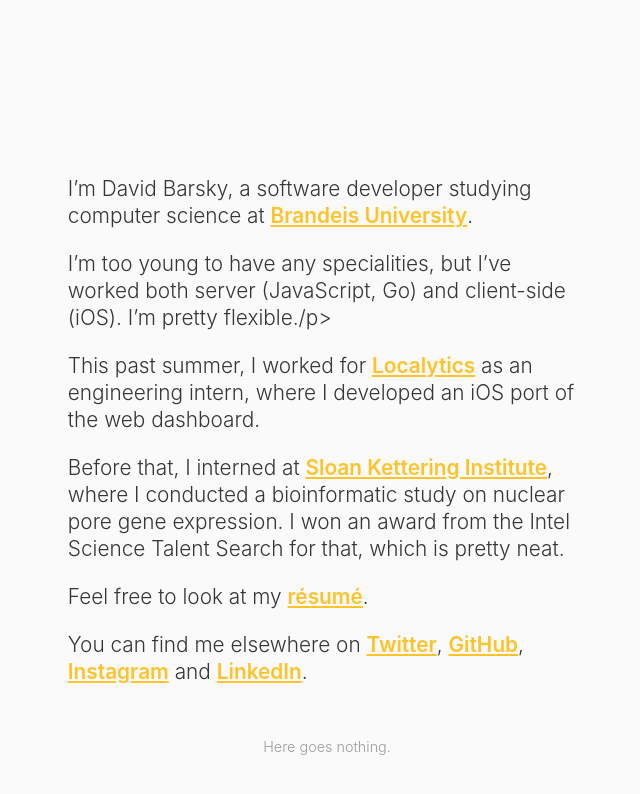
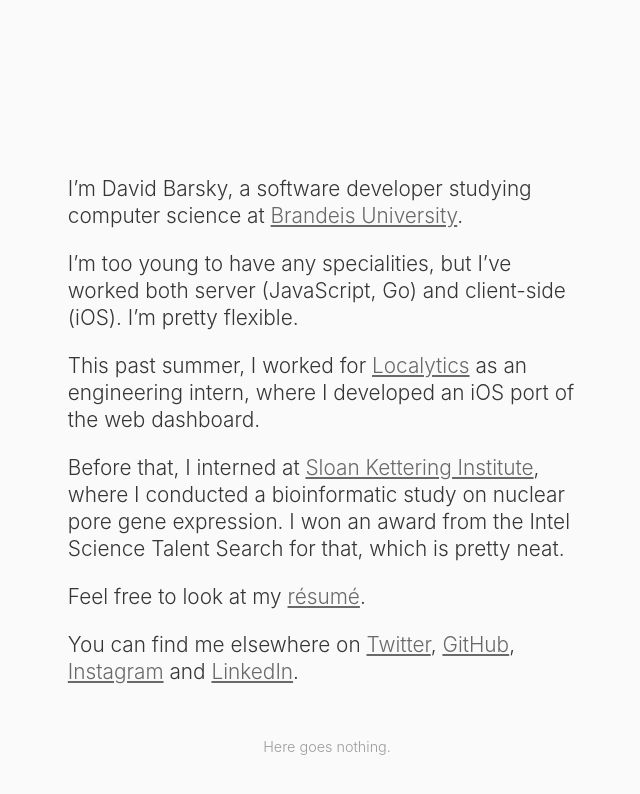
Before and after one commit to davidbarsky/davidbarsky.github.io, a Jekyll site: the page built from index.html, in a window 1280 px wide. Shown: the top 794 px of the page, without its empty margins (313-953 px from the left). Built offline with Jekyll 4.4.1, drawn with Linux system fonts in a browser that asks for light colours.

Commit message:
fixed typo, back to gray

```diff
--- a/css/main.scss
+++ b/css/main.scss
@@ -8,7 +8,7 @@
 // colors
 $background-color: #fafafa;
 $text-color: #363636;
-$link-color: #fdc328;
+$link-color: lighten($text-color, 20);
 
 // base style
 
@@ -30,7 +30,6 @@
 
 a, a:visited {
   color: $link-color;
-  font-weight: 600;
 }
 
 .container {
@@ -47,10 +46,6 @@
   font-size: 0.9rem;
   line-height: 0.8;
   text-align: center;
-
-  a, a:visited {
-    color: lighten($text-color, 40);
-  }
 }
 
 @media (max-width: 375px) {
--- a/index.html
+++ b/index.html
@@ -5,7 +5,7 @@
 <article>
   <p>I’m David Barsky, a software developer studying computer science at <a href="https://brandeis.edu">Brandeis University</a>.</p>
 
-  <p>I’m too young to have any specialities, but I’ve worked both server (JavaScript, Go) and client-side (iOS). I’m pretty flexible./p>
+  <p>I’m too young to have any specialities, but I’ve worked both server (JavaScript, Go) and client-side (iOS). I’m pretty flexible.</p>
 
   <p>This past summer, I worked for <a href="https://localytics.com">Localytics</a> as an engineering intern, where I developed an iOS port of the web dashboard.</p>
 
```
